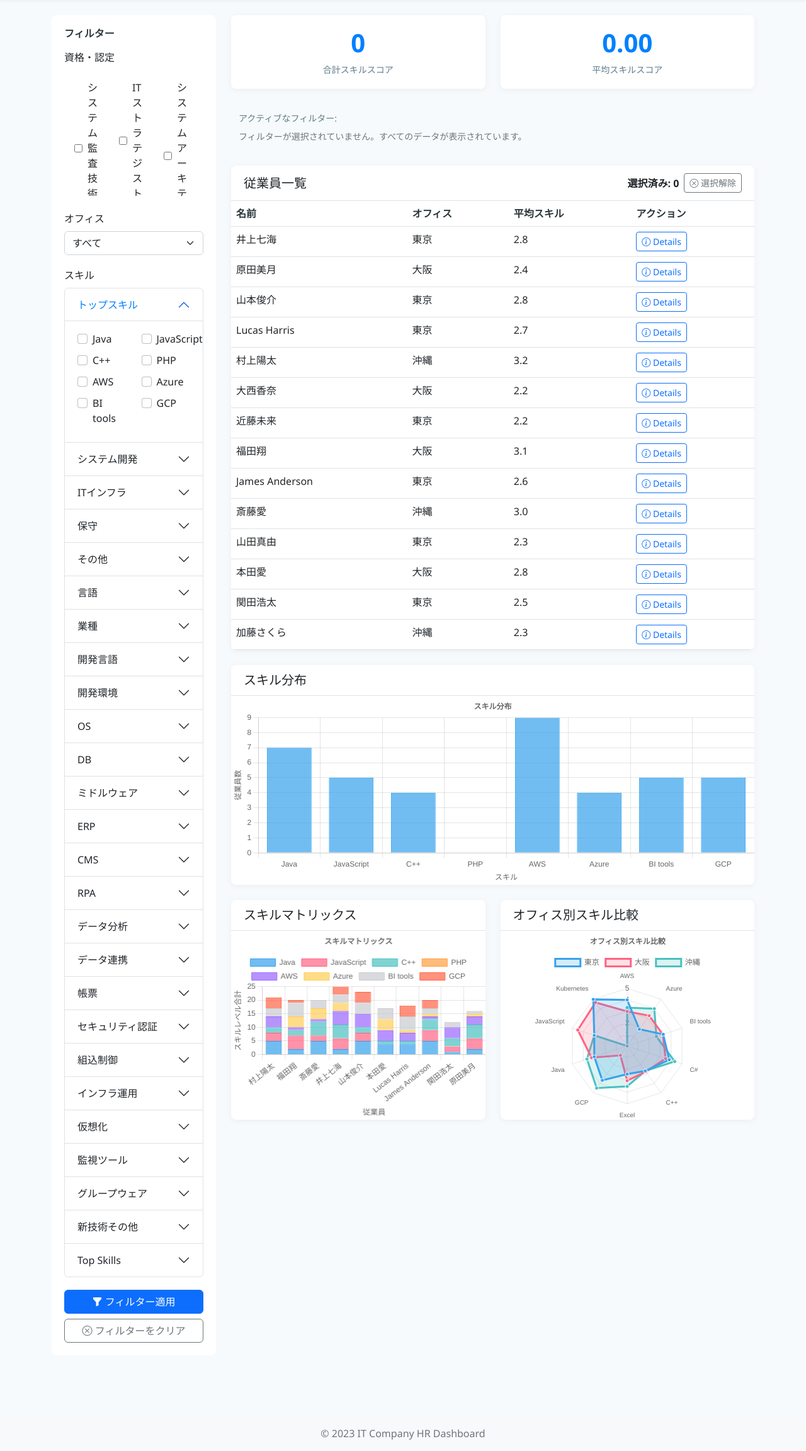
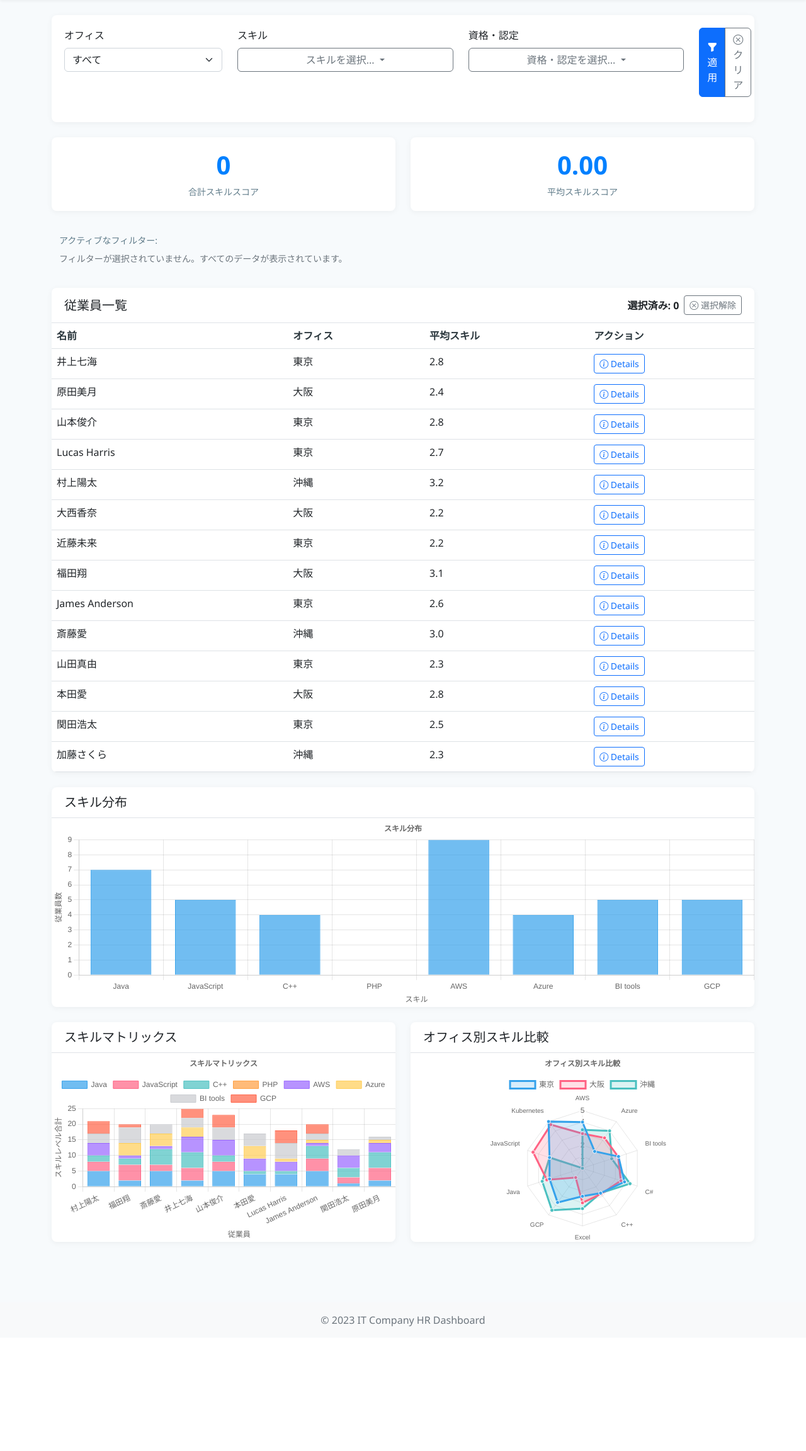
Before and after one commit to NobuhiroRoppongi/TalentTracker, a Flask app: page / in a window 1280 px wide. Shown: the part 81-2385 px from the top of the page at 63% size. After the commit the page ends 2187 px from the top, so only its background shows below. Run offline with Flask 3, Linux system fonts and the light colour scheme.

Commit message:
Relocate and restyle filters to improve dashboard usability and interface
Moves filters to a horizontal top bar, adjusts skill/certification dropdowns, and adds dynamic text updates in `static/js/filters.js`, `static/css/style.css`, and `templates/index.html`.

Replit-Commit-Author: Agent
Replit-Commit-Session-Id: 9e7fded0-16f2-4e83-979f-c630aa0ae002
Replit-Commit-Screenshot-Url: https://storage.googleapis.com/screenshot-production-us-central1/ee1f41d9-da1c-4994-86a2-edccb3118f61/f3c3777b-b54d-476c-b80c-1e8c560e1a24.jpg

```diff
--- a/static/css/style.css
+++ b/static/css/style.css
@@ -83,6 +83,38 @@ body {
 
 .filter-section {
   margin-bottom: 1.25rem;
+}
+
+/* Top filter bar styles */
+.top-filters-container {
+  background-color: hsl(var(--card-bg-color));
+  border-radius: 8px;
+  padding: 1.25rem;
+  box-shadow: 0 2px 10px rgba(0, 0, 0, 0.05);
+}
+
+.top-filter-bar {
+  width: 100%;
+}
+
+.skills-dropdown-menu, .certification-dropdown-menu {
+  width: 400px;
+  max-height: 400px;
+  overflow-y: auto;
+}
+
+/* Compact accordion for dropdown menus */
+.compact-accordion .accordion-button {
+  padding: 0.5rem 1rem;
+  font-size: 0.9rem;
+}
+
+.compact-accordion .accordion-body {
+  padding: 0.75rem;
+}
+
+.compact-accordion .form-check {
+  margin-bottom: 0.25rem;
 }
 
 .accordion-button:not(.collapsed) {
--- a/static/js/filters.js
+++ b/static/js/filters.js
@@ -28,7 +28,7 @@ function initializeCertificationFilter() {
     let html = '<div class="row">';
     skillCategory.skills.forEach((cert, index) => {
         html += `
-            <div class="col-md-4 mb-2">
+            <div class="col-md-6 mb-2">
                 <div class="certification-toggle">
                     <label class="certification-toggle-label">
                         <input type="checkbox" class="certification-toggle-input certification-checkbox"
@@ -39,14 +39,30 @@ function initializeCertificationFilter() {
             </div>
         `;
 
-        // Create a new row after every 3 certifications for better layout
-        if ((index + 1) % 3 === 0 && index < skillCategory.skills.length - 1) {
+        // Create a new row after every 2 certifications for better layout in dropdown
+        if ((index + 1) % 2 === 0 && index < skillCategory.skills.length - 1) {
             html += '</div><div class="row">';
         }
     });
     html += '</div>';
 
     certContainer.innerHTML = html;
+
+    // Update the certification dropdown button text to show count
+    function updateCertificationDropdownText() {
+        const certDropdown = document.getElementById('certificationsDropdown');
+        if (!certDropdown) return;
+
+        const selectedCount = state.selectedSkills.filter(skill =>
+            skillCategory.skills.some(cert => cert.name === skill)
+        ).length;
+
+        if (selectedCount > 0) {
+            certDropdown.textContent = `資格・認定 (${selectedCount} 選択)`;
+        } else {
+            certDropdown.textContent = '資格・認定を選択...';
+        }
+    }
 
     // Add event listeners
     document.querySelectorAll('.certification-checkbox').forEach(checkbox => {
@@ -63,6 +79,7 @@ function initializeCertificationFilter() {
             }
 
             updateFilterDisplay();
+            updateCertificationDropdownText();
 
             // Immediately update charts when certifications are selected/deselected
             applyFilters();
@@ -88,8 +105,9 @@ function initializeOfficeFilter() {
  */
 function initializeSkillFilter() {
     const skillFilter = document.getElementById('skill-filter');
+    if (!skillFilter) return;
 
-    // Create skill category accordions - exclude the "スキル" category which is handled separately
+    // Create skill category accordions for the horizontal filter layout
     state.skills.categories.forEach(category => {
         // Skip the "スキル" category as we're handling it separately
         if (category.name === "スキル") return;
@@ -160,6 +178,22 @@ function initializeSkillFilter() {
 
     skillFilter.prepend(topSkillsDiv);
 
+    // Update the skills dropdown button text to show count
+    function updateSkillsDropdownText() {
+        const skillsDropdown = document.getElementById('skillsDropdown');
+        if (!skillsDropdown) return;
+
+        const selectedCount = state.selectedSkills.filter(skill =>
+            !state.skills.categories.find(cat => cat.name === "スキル")?.skills.some(cert => cert.name === skill)
+        ).length;
+
+        if (selectedCount > 0) {
+            skillsDropdown.textContent = `スキル (${selectedCount} 選択)`;
+        } else {
+            skillsDropdown.textContent = 'スキルを選択...';
+        }
+    }
+
     // Add event listeners for skill checkboxes
     document.querySelectorAll('.skill-checkbox').forEach(checkbox => {
         checkbox.addEventListener('change', function() {
@@ -175,6 +209,7 @@ function initializeSkillFilter() {
             }
 
             updateFilterDisplay();
+            updateSkillsDropdownText();
 
             // Immediately update charts when skills are selected/deselected
             applyFilters();
--- a/templates/index.html
+++ b/templates/index.html
@@ -1,14 +1,18 @@
 {% extends "layout.html" %}
 
 {% block content %}
+<!-- Top Filters Bar -->
+<div class="row mb-4">
+    <div class="col-12">
+        <div class="top-filters-container">
+            {% include "partials/top_filters.html" %}
+        </div>
+    </div>
+</div>
+
+<!-- Main Dashboard Content -->
 <div class="row">
-    <!-- Left Column - Filters -->
-    <div class="col-md-3">
-        {% include "partials/filters.html" %}
-    </div>
-
-    <!-- Right Column - Dashboard Content -->
-    <div class="col-md-9">
+    <div class="col-12">
         <!-- Summary Stats -->
         <div class="row mb-4">
             <div class="col-md-6">
--- /dev/null
+++ b/templates/partials/top_filters.html
@@ -0,0 +1,67 @@
+<!-- Horizontal Filters -->
+<div class="top-filter-bar">
+    <div class="row">
+        <!-- Office Filter -->
+        <div class="col-md-3">
+            <div class="filter-section">
+                <label for="office-filter" class="form-label">オフィス</label>
+                <select class="form-select" id="office-filter">
+                    <option value="all" selected>すべて</option>
+                    {% for office in offices %}
+                    <option value="{{ office.name }}">{{ office.name }}</option>
+                    {% endfor %}
+                </select>
+            </div>
+        </div>
+
+        <!-- Skills Dropdown -->
+        <div class="col-md-4">
+            <div class="filter-section">
+                <label class="form-label">スキル</label>
+                <div class="dropdown">
+                    <button class="btn btn-outline-secondary dropdown-toggle w-100" type="button"
+                            id="skillsDropdown" data-bs-toggle="dropdown" aria-expanded="false">
+                        スキルを選択...
+                    </button>
+                    <div class="dropdown-menu p-3 skills-dropdown-menu" aria-labelledby="skillsDropdown">
+                        <div class="accordion compact-accordion" id="skill-filter">
+                            <!-- Skill categories will be loaded dynamically -->
+                        </div>
+                    </div>
+                </div>
+            </div>
+        </div>
+
+        <!-- Certifications Filter -->
+        <div class="col-md-4">
+            <div class="filter-section">
+                <label class="form-label">資格・認定</label>
+                <div class="dropdown">
+                    <button class="btn btn-outline-secondary dropdown-toggle w-100" type="button"
+                            id="certificationsDropdown" data-bs-toggle="dropdown" aria-expanded="false">
+                        資格・認定を選択...
+                    </button>
+                    <div class="dropdown-menu p-3 certification-dropdown-menu" aria-labelledby="certificationsDropdown">
+                        <div id="certification-filter-container">
+                            <!-- Certifications will be loaded dynamically -->
+                        </div>
+                    </div>
+                </div>
+            </div>
+        </div>
+
+        <!-- Filter Buttons -->
+        <div class="col-md-1">
+            <div class="filter-section d-flex align-items-end">
+                <div class="btn-group w-100">
+                    <button id="apply-filters-btn" class="btn btn-primary">
+                        <i class="bi bi-funnel-fill"></i> 適用
+                    </button>
+                    <button id="clear-filters-btn" class="btn btn-outline-secondary">
+                        <i class="bi bi-x-circle"></i> クリア
+                    </button>
+                </div>
+            </div>
+        </div>
+    </div>
+</div>
```
